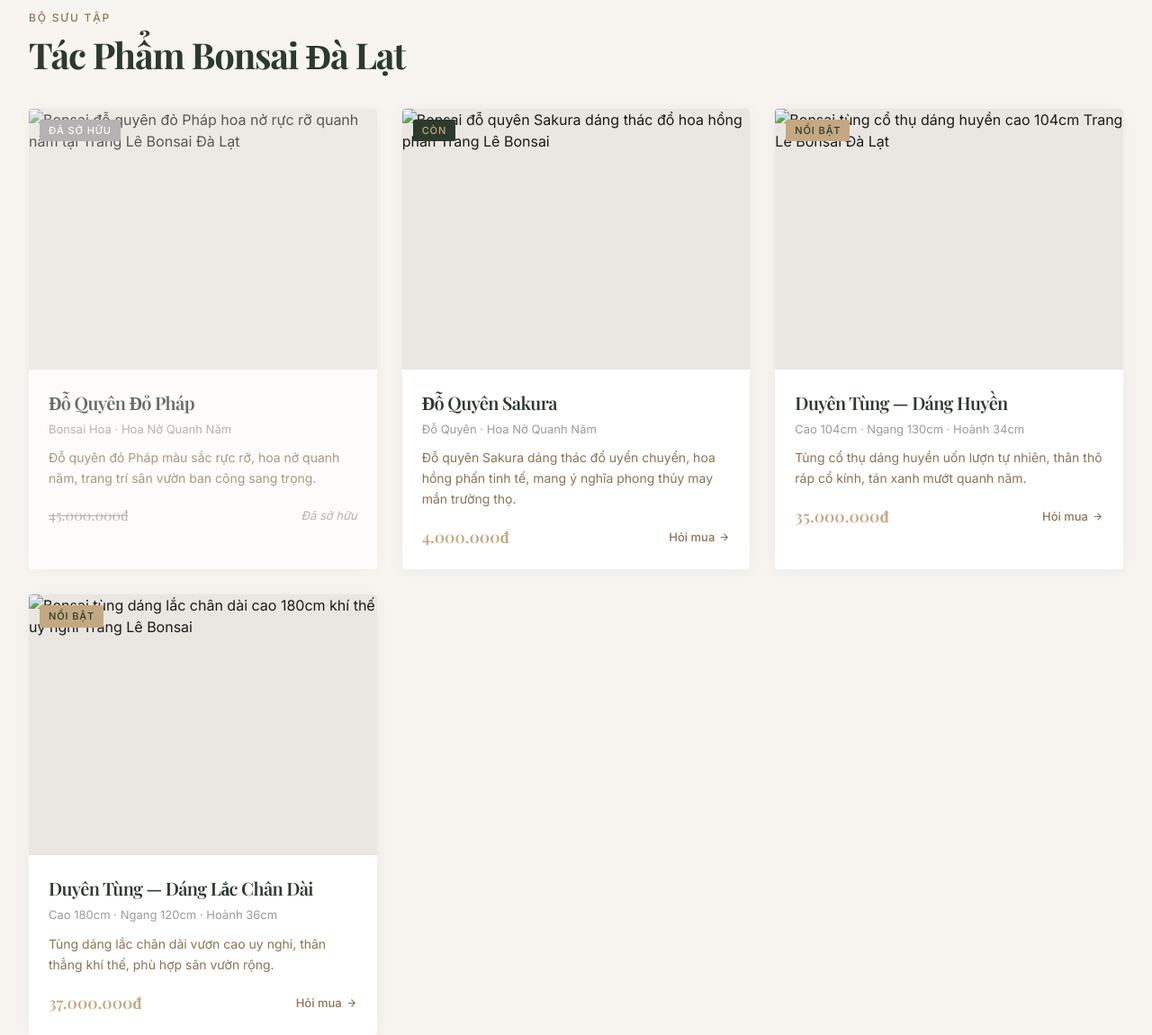
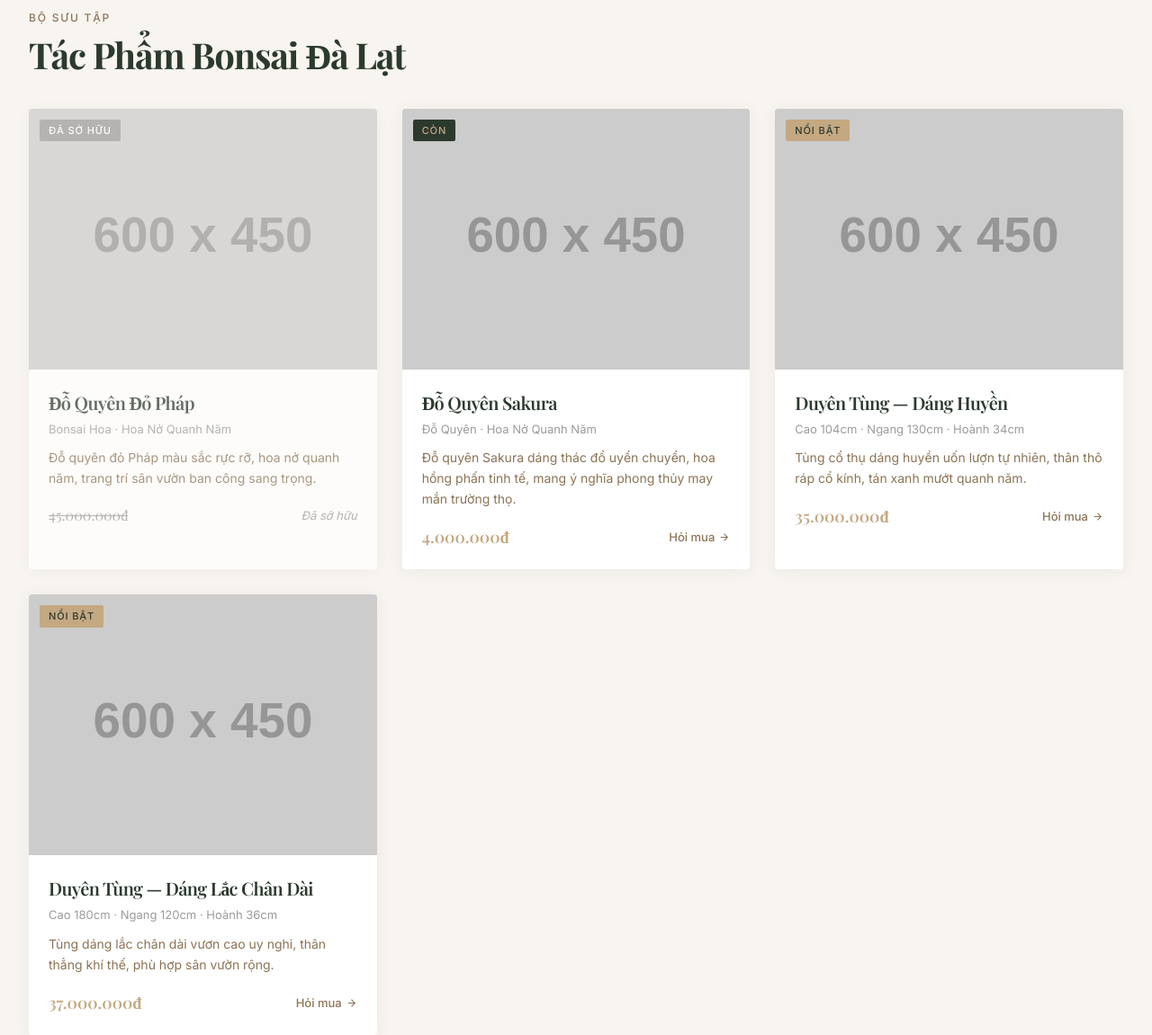
Before and after one commit to lhtrong0-oss/bonsaidalat, a plain HTML site: page index.html in a window 1280 px wide. Shown: the part 920-2071 px from the top of the page at 90% size. Drawn offline with nearby package versions, Linux system fonts and the light colour scheme; placeholder pictures from the web are drawn by us; a web font is replaced by a local one.

Commit message:
Update index.html

```diff
--- a/index.html
+++ b/index.html
@@ -193,7 +193,7 @@
       <!-- Đỗ Quyên Đỏ Pháp — ĐÃ BÁN -->
       <article class="product-card" data-type="do-quyen" data-price="45000000" style="opacity:.72;">
         <div style="position:relative;overflow:hidden;aspect-ratio:4/3;background:#EAE7E2;">
-          <img class="card-img" src="ảnh chụp màn hình/đỗ quyên.jpg" alt="Bonsai đỗ quyên đỏ Pháp hoa nở rực rỡ quanh năm tại Trang Lê Bonsai Đà Lạt" style="filter:grayscale(20%);">
+          <img class="card-img" src="https://placehold.co/600x450/2C3A2E/C4A882?text=Đỗ+Quyên+Đỏ+Pháp" alt="Bonsai đỗ quyên đỏ Pháp hoa nở rực rỡ quanh năm tại Trang Lê Bonsai Đà Lạt" style="filter:grayscale(20%);">
           <span class="badge badge-s">Đã Sở Hữu</span>
         </div>
         <div style="padding:22px;">
@@ -210,7 +210,7 @@
       <!-- Đỗ Quyên Sakura — CÒN -->
       <article class="product-card" data-type="do-quyen" data-price="4000000">
         <div style="position:relative;overflow:hidden;aspect-ratio:4/3;background:#EAE7E2;">
-          <img class="card-img" src="ảnh chụp màn hình/doquyenanh.webp" alt="Bonsai đỗ quyên Sakura dáng thác đổ hoa hồng phấn Trang Lê Bonsai">
+          <img class="card-img" src="https://placehold.co/600x450/2C3A2E/C4A882?text=Đỗ+Quyên+Sakura" alt="Bonsai đỗ quyên Sakura dáng thác đổ hoa hồng phấn Trang Lê Bonsai">
           <div class="card-overlay"><a href="https://zalo.me/0785925998" target="_blank" style="background:#C4A882;color:#2C3A2E;font-size:13px;font-weight:600;padding:11px 20px;border-radius:2px;text-decoration:none;letter-spacing:.05em;text-transform:uppercase;width:100%;text-align:center;display:block;" onmouseover="this.style.background='#F8F5F0'" onmouseout="this.style.background='#C4A882'">Hỏi Sở Hữu Ngay</a></div>
           <span class="badge badge-n">Còn</span>
         </div>
@@ -228,7 +228,7 @@
       <!-- Duyên Tùng Dáng Huyền — CÒN -->
       <article class="product-card" data-type="tung" data-price="35000000">
         <div style="position:relative;overflow:hidden;aspect-ratio:4/3;background:#EAE7E2;">
-          <img class="card-img" src="ảnh chụp màn hình/tungha.webp" alt="Bonsai tùng cổ thụ dáng huyền cao 104cm Trang Lê Bonsai Đà Lạt">
+          <img class="card-img" src="https://placehold.co/600x450/2C3A2E/C4A882?text=Duyên+Tùng+Dáng+Huyền" alt="Bonsai tùng cổ thụ dáng huyền cao 104cm Trang Lê Bonsai Đà Lạt">
           <div class="card-overlay"><a href="https://zalo.me/0785925998" target="_blank" style="background:#C4A882;color:#2C3A2E;font-size:13px;font-weight:600;padding:11px 20px;border-radius:2px;text-decoration:none;letter-spacing:.05em;text-transform:uppercase;width:100%;text-align:center;display:block;" onmouseover="this.style.background='#F8F5F0'" onmouseout="this.style.background='#C4A882'">Hỏi Sở Hữu Ngay</a></div>
           <span class="badge badge-f">Nổi Bật</span>
         </div>
@@ -246,7 +246,7 @@
       <!-- Duyên Tùng Dáng Lắc Chân Dài — CÒN -->
       <article class="product-card" data-type="tung" data-price="37000000">
         <div style="position:relative;overflow:hidden;aspect-ratio:4/3;background:#EAE7E2;">
-          <img class="card-img" src="ảnh chụp màn hình/duyentungtl.webp" alt="Bonsai tùng dáng lắc chân dài cao 180cm khí thế uy nghi Trang Lê Bonsai">
+          <img class="card-img" src="https://placehold.co/600x450/2C3A2E/C4A882?text=Duyên+Tùng+Lắc+Chân+Dài" alt="Bonsai tùng dáng lắc chân dài cao 180cm khí thế uy nghi Trang Lê Bonsai">
           <div class="card-overlay"><a href="https://zalo.me/0785925998" target="_blank" style="background:#C4A882;color:#2C3A2E;font-size:13px;font-weight:600;padding:11px 20px;border-radius:2px;text-decoration:none;letter-spacing:.05em;text-transform:uppercase;width:100%;text-align:center;display:block;" onmouseover="this.style.background='#F8F5F0'" onmouseout="this.style.background='#C4A882'">Hỏi Sở Hữu Ngay</a></div>
           <span class="badge badge-f">Nổi Bật</span>
         </div>
```
